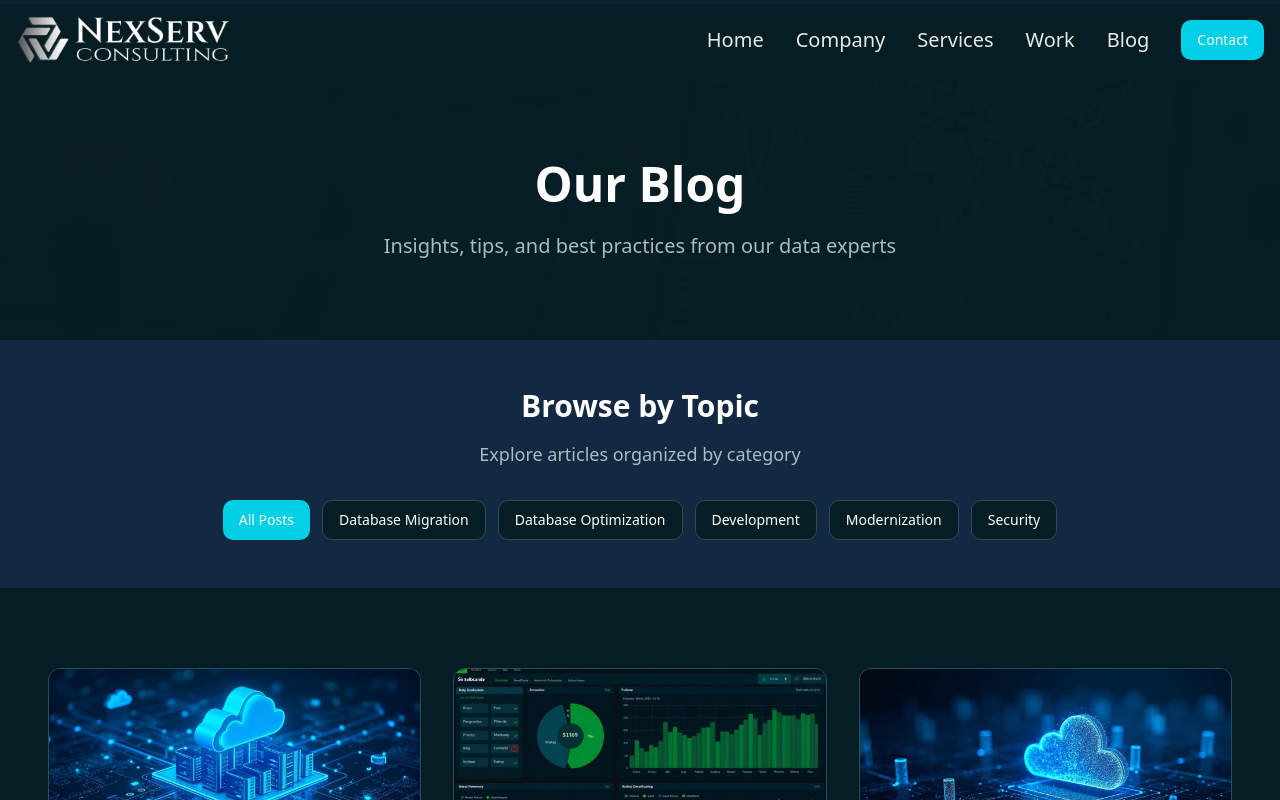
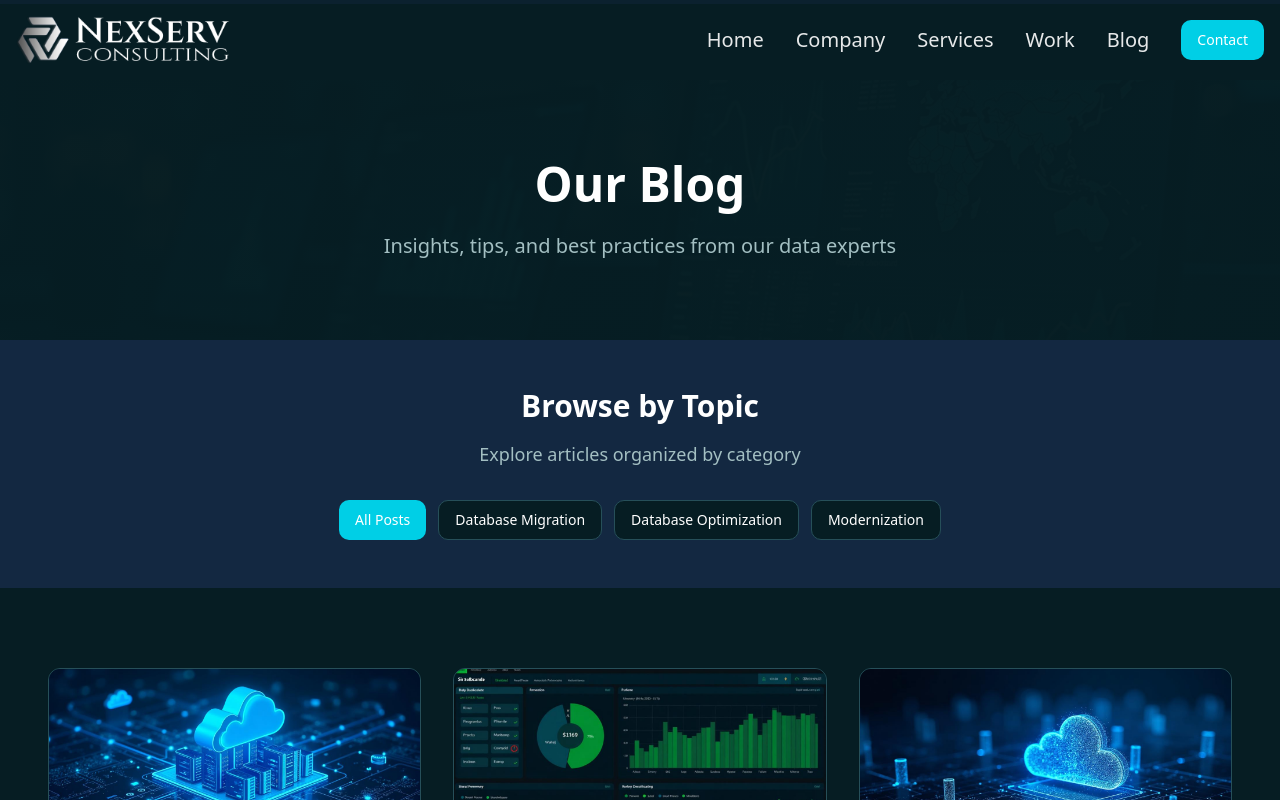
Before and after one commit to NexServConsulting/nexservconsulting, a React (Vite) app: page /blog in a window 1280 px wide. Shown: the top 800 px of the page. Built offline with nearby package versions, Linux system fonts and the light colour scheme; the HTML template or start-up script is replaced by a standard one.

Commit message:
Update blogPosts.ts

```diff
--- a/src/data/blogPosts.ts
+++ b/src/data/blogPosts.ts
@@ -50,7 +50,5 @@ export const categories = [
   "All Posts",
   "Database Migration",
   "Database Optimization",
-  "Development",
   "Modernization",
-  "Security",
 ];
```
